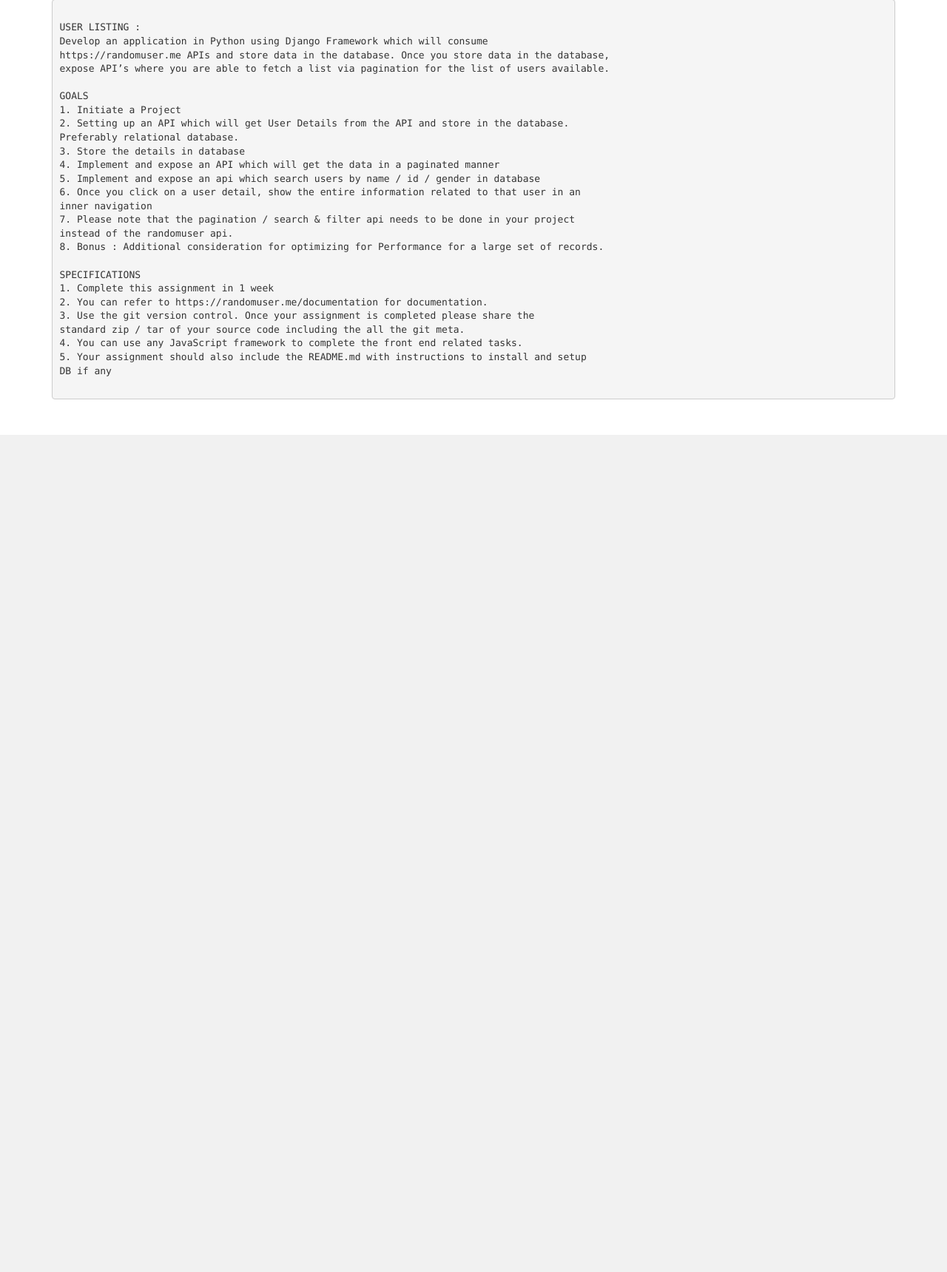
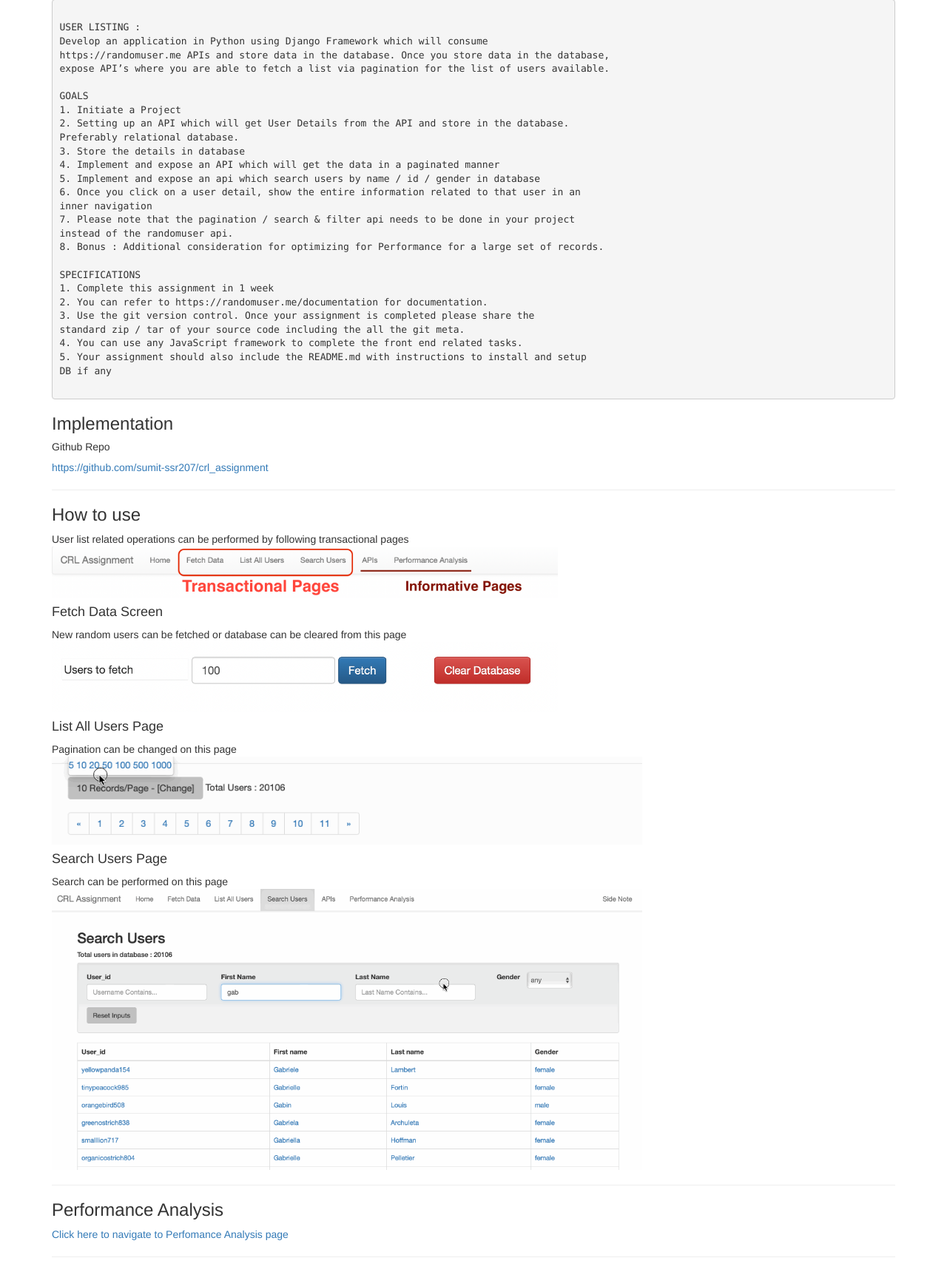
Before and after one commit to sumit-ssr207/crl_assignment, a Django app: page / in a window 1280 px wide. Shown: the part 212-1932 px from the top of the page at 74% size. Before the commit the page ends 800 px from the top, so only its background shows below. Run offline with Django 4.2, Linux system fonts and the light colour scheme; some libraries are stand-ins or nearby versions.

Commit message:
Index page changes, readme updated

```diff
--- a/user_listing/templates/index.html
+++ b/user_listing/templates/index.html
@@ -56,13 +56,34 @@ standard zip / tar of your source code including the all the git meta.
 DB if any
       </span></code></pre></div></div>
 
+<h3>Implementation</h3>
 
+<h5> Github Repo </h5>
+<a href="https://github.com/sumit-ssr207/crl_assignment">https://github.com/sumit-ssr207/crl_assignment</a>
+<hr/>
 
+<h3>How to use</h3>
+<span>User list related operations can be performed by following transactional pages</span>
 
+{% load static %}
+<img class="img-responsive" alt="Responsive image" width="60%"  src="{% static 'nav_help.png' %}">
 
+<h4>Fetch Data Screen</h4>
+<span>New random users can be fetched or database can be cleared from this page</span>
+<img class="img-responsive" alt="Responsive image" width="60%"  src="{% static 'fetch_help.png' %}">
 
+<h4>List All Users Page</h4>
+<span>Pagination can be changed on this page</span>
+<img class="img-responsive" alt="Responsive image" width="70%"  src="{% static 'change_pagination.gif' %}">
 
+<h4>Search Users Page</h4>
+<span>Search can be performed on this page</span>
+<img class="img-responsive" alt="Responsive image" width="70%"  src="{% static 'search_help.gif' %}">
 
+<hr/>
+<h3>Performance Analysis</h3>
+<a href="performance_screen">Click here to navigate to Perfomance Analysis page</a>
+<hr/>
 
 
 </div>
--- a/user_listing/templates/performance_screen.html
+++ b/user_listing/templates/performance_screen.html
@@ -30,7 +30,7 @@
       <li>Searching users in entire database</li>
     </ul>
      <li>Performance was tested on Local laptop as well as AWS cloud </li>
-    <li>Number of recordsets considered for analysis: (reason for not considering more records is mentioned in below section) </li>
+    <li>Recordsets considered for analysis: (reason for not considering more records is mentioned in below section) </li>
   <div class="row col-sm-3">
     <div class="col-sm-8" style="background-color:lavender;">5000 -> 5k</div>
     <div class="col-sm-8" style="background-color:lavenderblush;">47742 -> ~50k</div>
@@ -71,8 +71,8 @@
     <li>Developmental Django webserver is used instead of any other production suitable server</li>
      <li>Plain javascript has been used instead of any js framework</li>
       <li>Load test was performed by single user only</li>
-       <li>randomuser.me website temporarily suspends IP if large data is requested frequently<p><img class="img-responsive" alt="Responsive image" width="70%"  src="{% static 'rm_error.png' %}"></p></li>
-        <li>Repeated requests even after intervals raise cloudflare issue<p><img class="img-responsive" alt="Responsive image" width="70%"  src="{% static 'cf_error.png' %}"></p></li>
+       <li>Measuring very large data performance was not possible as randomuser.me website temporarily suspends IP if large data is requested frequently<p><img class="img-responsive" alt="Responsive image" width="70%"  src="{% static 'rm_error.png' %}"></p></li>
+        <li>Also cloudflare issue even when requests are timed at intervals<p><img class="img-responsive" alt="Responsive image" width="70%"  src="{% static 'cf_error.png' %}"></p></li>
 
 
 
```
Also changed, not shown: user_listing/static/change_pagination.gif (added), user_listing/static/fetch_help.png (added), user_listing/static/nav_help.png (added), user_listing/static/search_help.gif (added), 2 other files.
